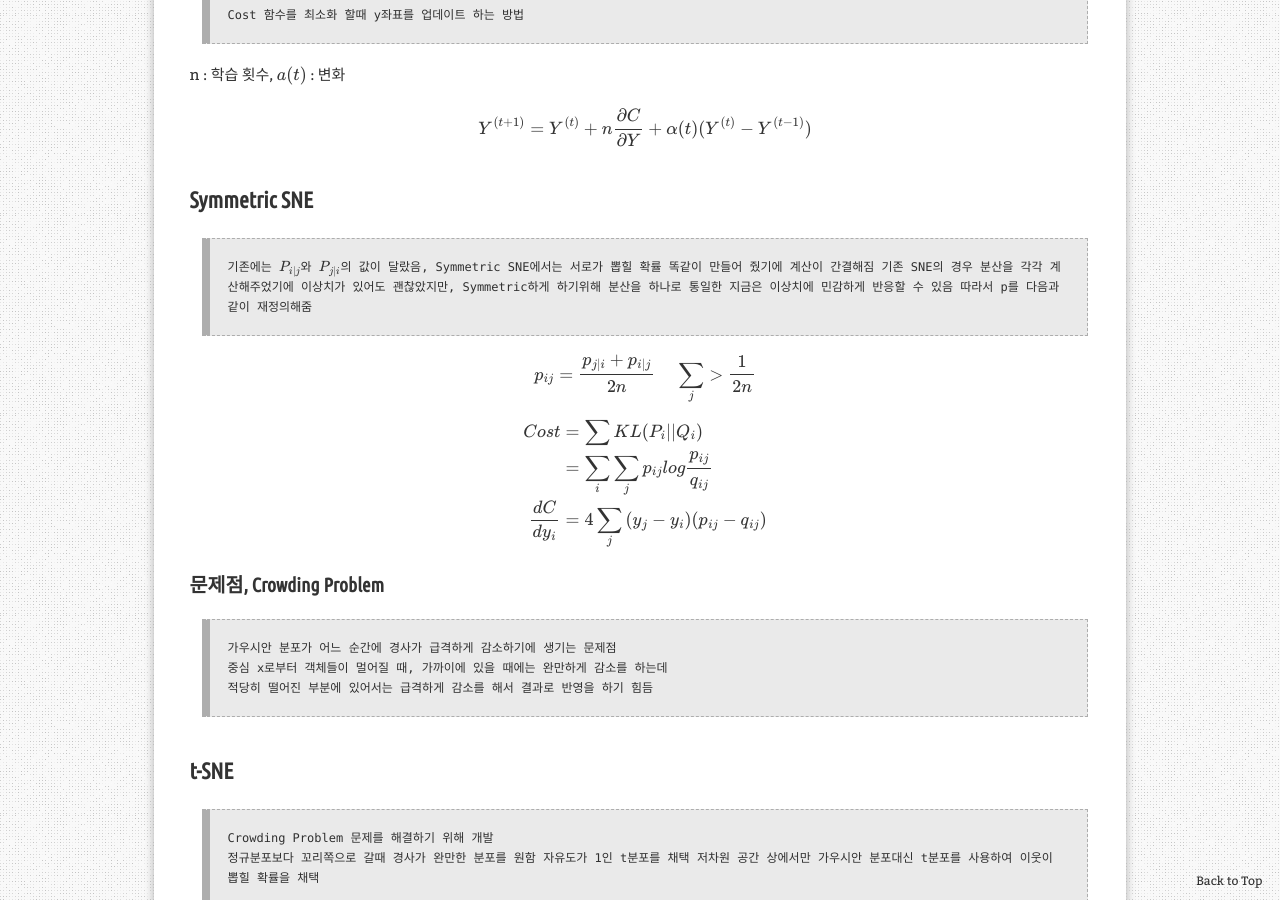
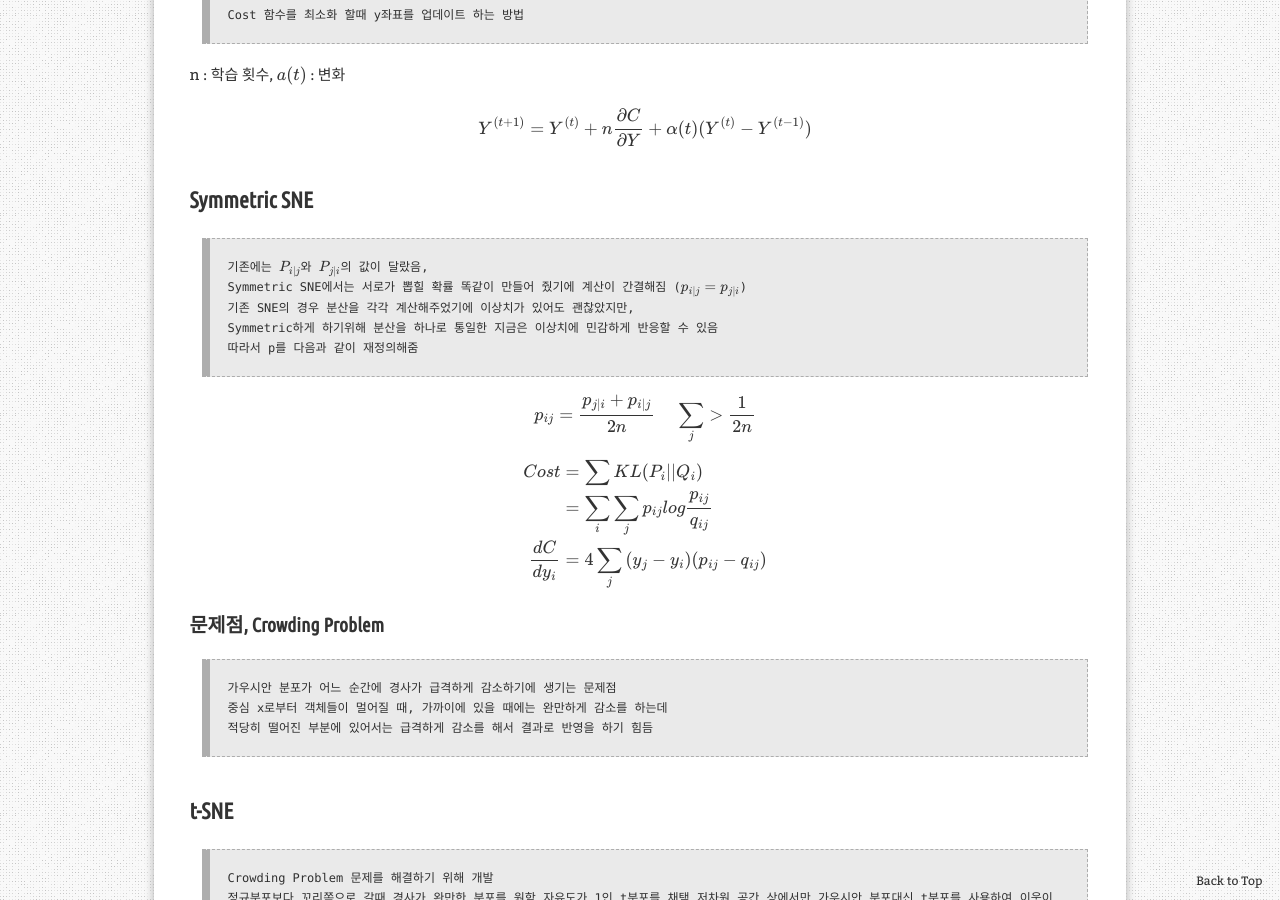
Before and after one commit to aristohyun/aristohyun.github.io, a Jekyll site: the page built from _posts/2021-07-26-T-SNE.md, in a window 1280 px wide and 900 px high, scrolled down 2385 px. Built offline with Jekyll 4.4.1, drawn with Linux system fonts in a browser that asks for light colours; formulas are drawn with MathJax 3; comment, search, counter and statistics services are not loaded.

Commit message:
Update 2021-07-26-T-SNE.md

```diff
--- a/_posts/2021-07-26-T-SNE.md
+++ b/_posts/2021-07-26-T-SNE.md
@@ -86,7 +86,7 @@ Y^{(t+1)} = Y^{(t)} + n \frac{\partial C}{\partial Y} + \alpha (t) (Y^{(t)} - Y^
 ## Symmetric SNE
 
 > 기존에는 $P_ {i|j}$와 $P_ {j|i}$의 값이 달랐음,
-> Symmetric SNE에서는 서로가 뽑힐 확률 똑같이 만들어 줬기에 계산이 간결해짐
+> Symmetric SNE에서는 서로가 뽑힐 확률 똑같이 만들어 줬기에 계산이 간결해짐 ($p_ {i|j} = p_ {j|i}$)
 > 기존 SNE의 경우 분산을 각각 계산해주었기에 이상치가 있어도 괜찮았지만,
 > Symmetric하게 하기위해 분산을 하나로 통일한 지금은 이상치에 민감하게 반응할 수 있음
 > 따라서 p를 다음과 같이 재정의해줌
```
